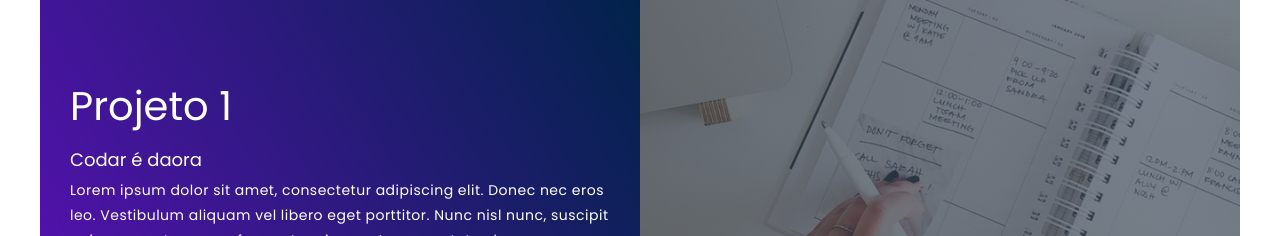
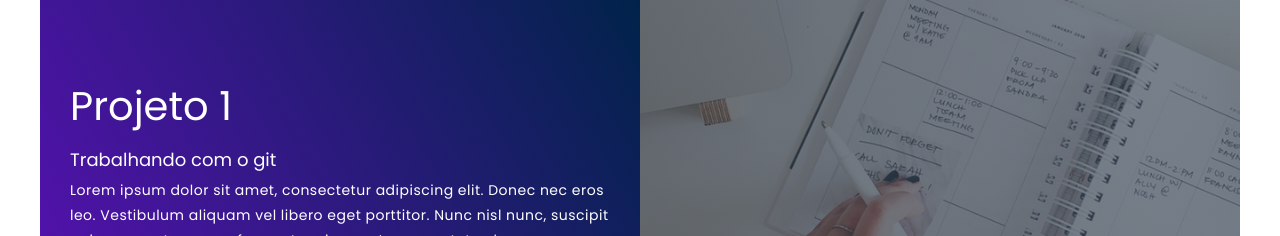
Before and after one commit to luisreis10/portif-lio-Luis, a plain HTML site: page index.html in a window 1280 px wide. Shown: the part 1186-1422 px from the top of the page. Drawn offline with Linux system fonts and the light colour scheme.

Commit message:
update name  project 1

```diff
--- a/index.html
+++ b/index.html
@@ -29,7 +29,7 @@
                 <div class="project-item">
                     <div class="project-info">
                         <h1>Projeto 1</h1>
-                        <h2>Codar é daora</h2>
+                        <h2>Trabalhando com o git</h2>
                         <p>Lorem ipsum dolor sit amet, consectetur adipiscing elit. Donec nec eros leo. Vestibulum
                             aliquam vel libero eget porttitor. Nunc nisl nunc, suscipit quis quam ut, congue fermentum
                             ipsum. In consectetur, leo a accumsan eleifend, tortor leo eleifend nunc, sed pulvinar neque
```
